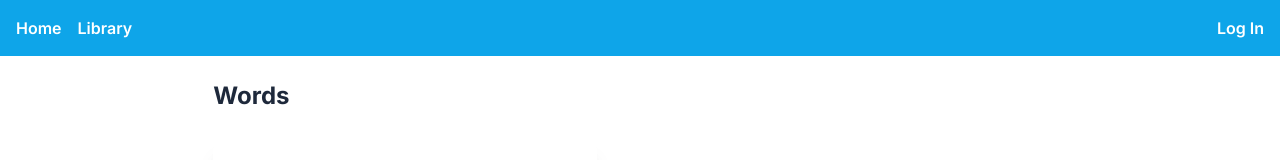
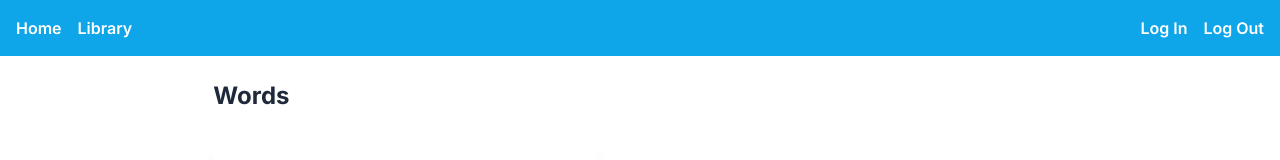
Before and after one commit to CircaLearn/circa-site, a Next.js app: page / in a window 1280 px wide. Shown: the top 160 px of the page. Built offline with nearby package versions, Linux system fonts and the light colour scheme; no server answers.

Commit message:
+ logout button

```diff
--- /dev/null
+++ b/src/components/LogoutButton.tsx
@@ -0,0 +1,27 @@
+"use client";
+
+import { useRouter } from "next/navigation";
+
+export default function LogoutButton() {
+  const router = useRouter();
+  const apiUrl = process.env.NEXT_PUBLIC_API_URL;
+  const handleClick = async () => {
+    try {
+      const response = await fetch(`${apiUrl}/auth/logout`, {
+        method: "POST",
+        credentials: "include",
+      });
+      if (response.ok) {
+        router.push("/");
+      }
+    } catch (error) {
+      console.log("Failed to logout" + error);
+    }
+    console.log("clicked!");
+  };
+  return (
+    <button onClick={handleClick} className="text-white font-semibold">
+      Log Out
+    </button>
+  );
+}
--- a/src/components/Navbar.tsx
+++ b/src/components/Navbar.tsx
@@ -1,11 +1,11 @@
 import Link from "next/link";
+import LogoutButton from "@/components/LogoutButton";
 
 export default function Navbar() {
+
   return (
     <div className="sticky top-0 z-50">
-      <div
-        className={`w-full bg-sky-500 py-4`}
-      >
+      <div className={`w-full bg-sky-500 py-4`}>
         <div className="container mx-auto px-4 flex justify-between items-center">
           <div className="flex space-x-4">
             <Link href="/" className="text-white font-semibold">
@@ -15,10 +15,11 @@ export default function Navbar() {
               Library
             </Link>
           </div>
-          <div>
+          <div className="flex space-x-4">
             <Link href="/login" className="text-white font-semibold">
               Log In
             </Link>
+            <LogoutButton/>
           </div>
         </div>
       </div>
```
Also changed, not shown: 1 other file (tests, documents, lock files or other folders).
